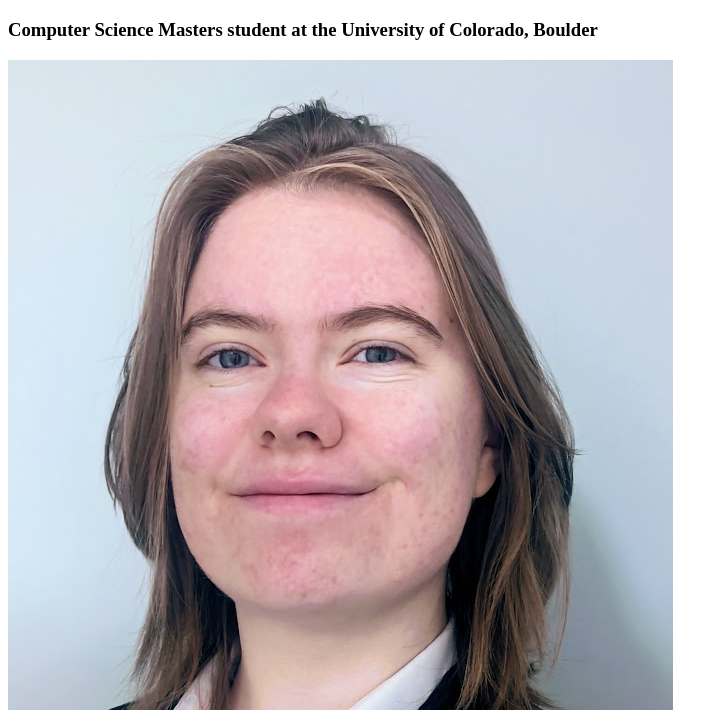
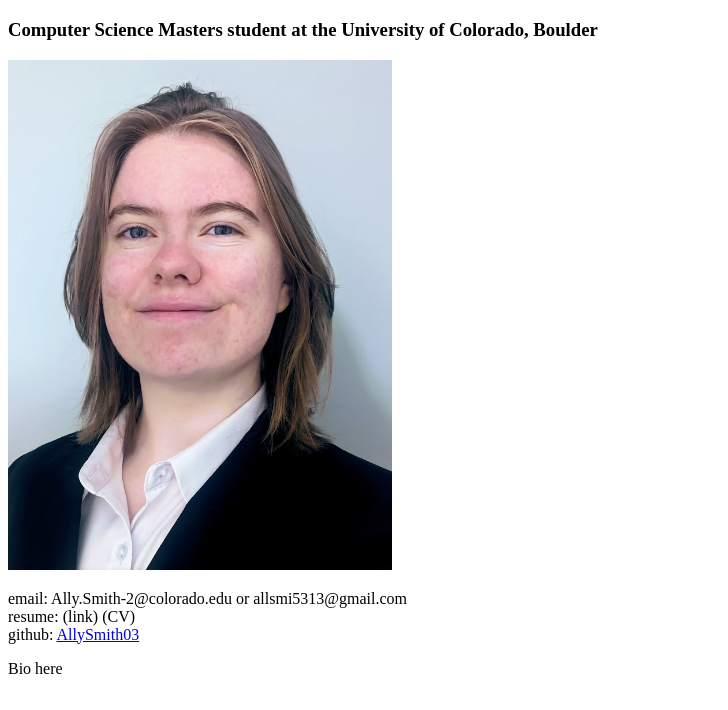
Before and after one commit to AllySmith03/allysmith03.github.io, a plain HTML site: page index.html in a window 1280 px wide. Shown: the part 90-800 px from the top of the page, without its empty margins (0-728 px from the left). Drawn offline with Linux system fonts and the light colour scheme.

Commit message:
Fixed image sizing?

```diff
--- a/index.html
+++ b/index.html
@@ -8,7 +8,7 @@
 
 <h1>A. Smith</h1>
 <h3>Computer Science Masters student at the University of Colorado, Boulder</h3>
-<img src="photos/profilePhoto2025.jpg" alt="Profile Photo 2025">
+<img src="photos/profilePhoto2025.jpg" alt="Profile Photo 2025" style="width:384px;height:510px">
 
 <p>email: Ally.Smith-2@colorado.edu or allsmi5313@gmail.com<br>resume: (link) (CV)<br>github: <a href="https://github.com/AllySmith03">AllySmith03</a></p>
 
```
